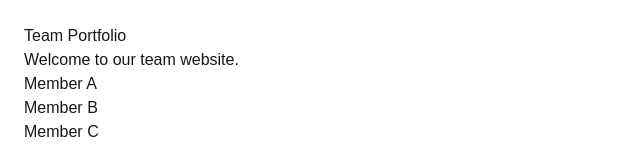
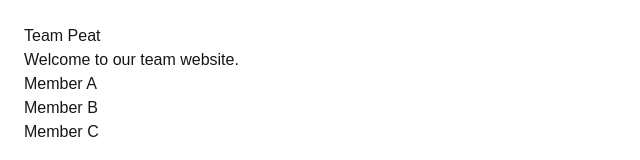
Before and after one commit to MrPeat/nextjs-team-app, a Next.js app: page / in a window 1280 px wide. Shown: the top 160 px of the page, without its empty margins (0-640 px from the left). Built offline with nearby package versions, Linux system fonts and the light colour scheme.

Commit message:
update main page by peat

```diff
--- a/app/page.js
+++ b/app/page.js
@@ -1,7 +1,7 @@
 export default function Home() {
   return (
     <main style={{ padding: 24 }}>
-      <h1>Team Portfolio</h1>
+      <h1>Team Peat</h1>
       <p>Welcome to our team website.</p>
       <ul>
         <li><a href="/member-a">Member A</a></li>
```
